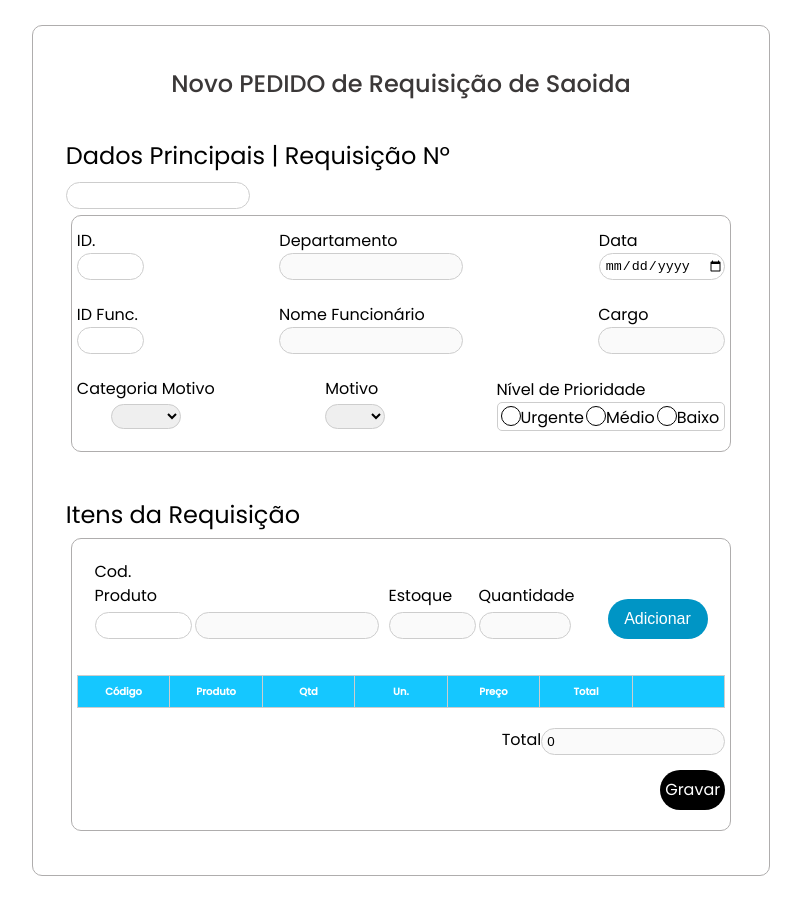
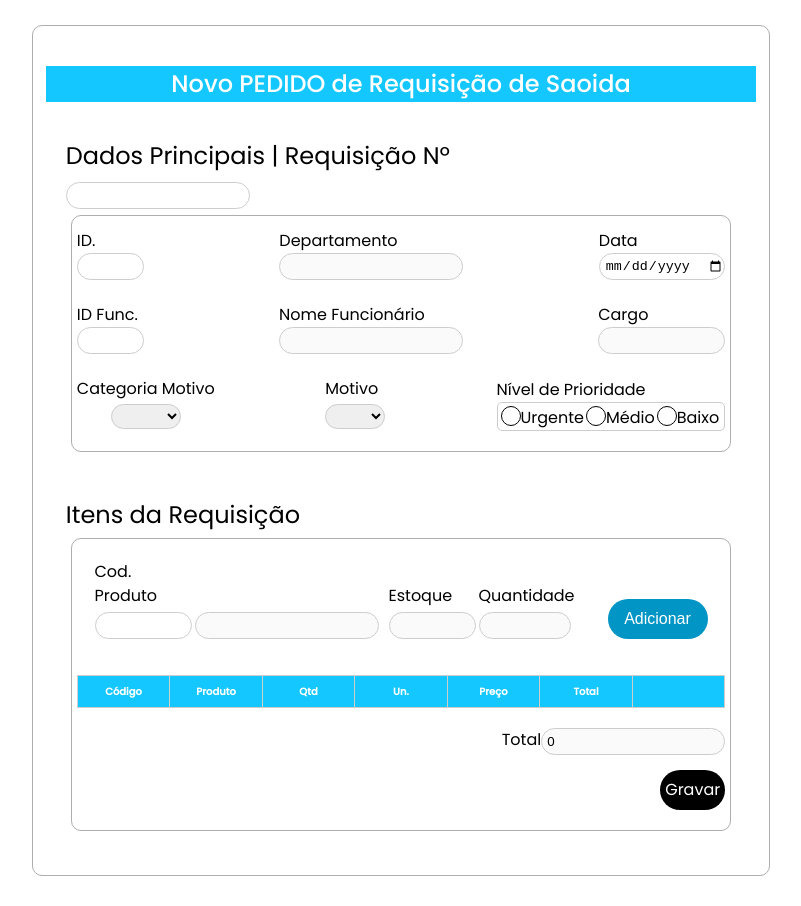
Before and after one commit to andressa-l/almoxarifado-pedido-requisicao, a plain HTML site: page index.html in a window 1280 px wide. Shown: the whole page, without its empty margins (239-1040 px from the left). Drawn offline with Linux system fonts and the light colour scheme.

Commit message:
Update requisicao.css

```diff
--- a/assets/css/requisicao.css
+++ b/assets/css/requisicao.css
@@ -41,13 +41,14 @@ form {
     margin-top: 1rem;
     margin-bottom: 1rem;
     text-align: center;
+    background-color: #15c7ff;
     /* background-color: #d8dbdd; */
-    border-radius: 10px;
+    /* border-radius: 10px; */
 
 }
 
 .header h1 {
-    color: rgb(59, 56, 56);
+    color: rgb(255, 255, 255);
     font-weight: 500;
     font-size: 1.5rem;
     font-family: 'Poppins', sans-serif;
```
